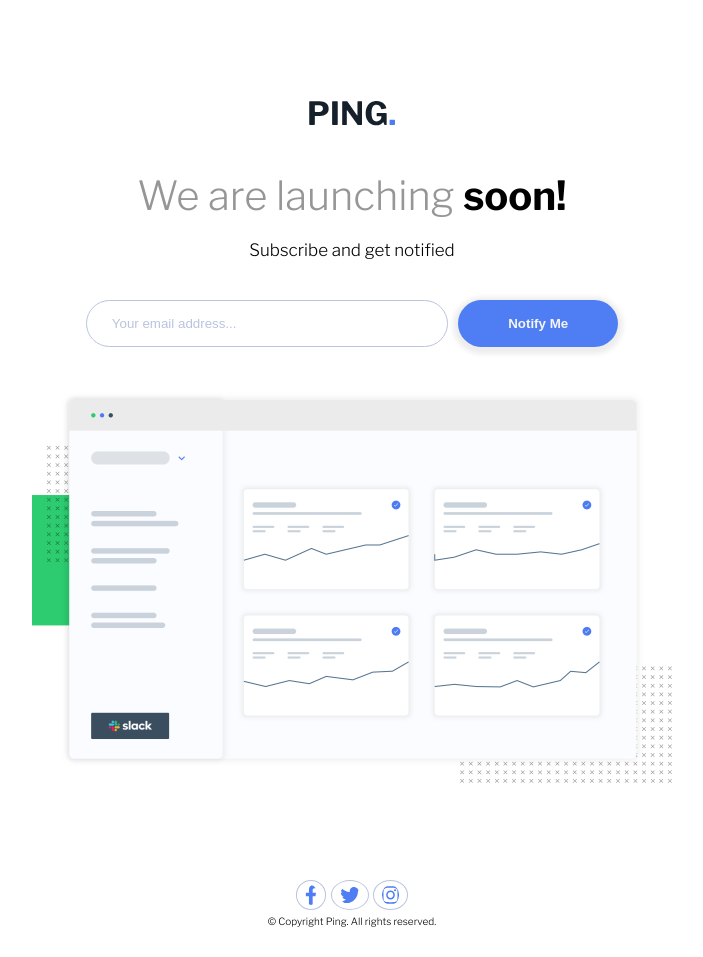
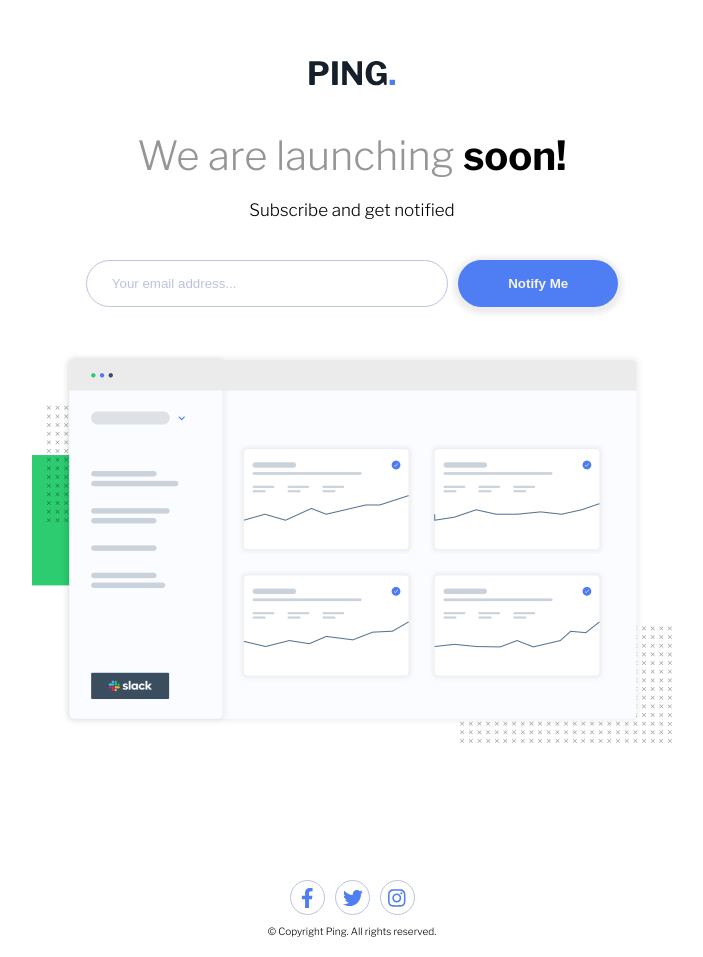
Before and after one commit to stefrotaru/ping-coming-soon-page, a plain HTML site: page index.html in a window 1280 px wide. Shown: the whole page, without its empty margins (288-991 px from the left). Drawn offline with nearby package versions, Linux system fonts and the light colour scheme.

Commit message:
Working pretty decent. Couple of bugs to be fixed

```diff
--- a/index.html
+++ b/index.html
@@ -16,32 +16,30 @@
     <h1 class="title">We are launching <span class="bold">soon!</span></h1>
     <p class="description">Subscribe and get notified</p>
 
-    <div class="subscribe">
-      <div class="input-container">
-        <input type="email" placeholder="Your email address..." class="subscribe__input">
-      </div>
+    <form class="subscribe">
+      <input type="email" placeholder="Your email address..." oninvalid="this.setCustomValidity(' ')" class="subscribe__input">
       <button class="subscribe__button">Notify Me</button>
       <span class="subscribe__input-error hide">Please provide a valid email address</span>
-      <!-- <p class="subscribe__input-error">Please provide a valid email address</p> -->
-    </div>
+    </form>
 
     <img src="./images/illustration-dashboard.png" alt="" class="ping-dashboard">
   </main>
 
   <footer class="socials">
     <div class="socials__logos">
-      <img src="./images/facebook-f.svg" alt="fb" class="socials__logo" height="24px">
-      <img src="./images/twitter.svg" alt="tw" class="socials__logo" height="24px">
-      <img src="./images/instagram.svg" alt="ig" class="socials__logo" height="24px">
+      <a href="https://facebook.com" class="socials__logo">
+        <svg height="20px" xmlns="http://www.w3.org/2000/svg" fill="#4f7df3" viewBox="0 0 320 512"><!--! Font Awesome Pro 6.2.0 by @fontawesome - https://fontawesome.com License - https://fontawesome.com/license (Commercial License) Copyright 2022 Fonticons, Inc. --><path d="M279.14 288l14.22-92.66h-88.91v-60.13c0-25.35 12.42-50.06 52.24-50.06h40.42V6.26S260.43 0 225.36 0c-73.22 0-121.08 44.38-121.08 124.72v70.62H22.89V288h81.39v224h100.17V288z"/></svg>
+      </a>
+      <a href="https://twitter.com" class="socials__logo">
+        <svg height="20px" xmlns="http://www.w3.org/2000/svg" fill="#4f7df3" viewBox="0 0 512 512"><!--! Font Awesome Pro 6.2.0 by @fontawesome - https://fontawesome.com License - https://fontawesome.com/license (Commercial License) Copyright 2022 Fonticons, Inc. --><path d="M459.37 151.716c.325 4.548.325 9.097.325 13.645 0 138.72-105.583 298.558-298.558 298.558-59.452 0-114.68-17.219-161.137-47.106 8.447.974 16.568 1.299 25.34 1.299 49.055 0 94.213-16.568 130.274-44.832-46.132-.975-84.792-31.188-98.112-72.772 6.498.974 12.995 1.624 19.818 1.624 9.421 0 18.843-1.3 27.614-3.573-48.081-9.747-84.143-51.98-84.143-102.985v-1.299c13.969 7.797 30.214 12.67 47.431 13.319-28.264-18.843-46.781-51.005-46.781-87.391 0-19.492 5.197-37.36 14.294-52.954 51.655 63.675 129.3 105.258 216.365 109.807-1.624-7.797-2.599-15.918-2.599-24.04 0-57.828 46.782-104.934 104.934-104.934 30.213 0 57.502 12.67 76.67 33.137 23.715-4.548 46.456-13.32 66.599-25.34-7.798 24.366-24.366 44.833-46.132 57.827 21.117-2.273 41.584-8.122 60.426-16.243-14.292 20.791-32.161 39.308-52.628 54.253z"/></svg>
+      </a>
+      <a href="https://instagram.com" class="socials__logo">
+        <svg height="20px" xmlns="http://www.w3.org/2000/svg" fill="#4f7df3" viewBox="0 0 448 512"><!--! Font Awesome Pro 6.2.0 by @fontawesome - https://fontawesome.com License - https://fontawesome.com/license (Commercial License) Copyright 2022 Fonticons, Inc. --><path d="M224.1 141c-63.6 0-114.9 51.3-114.9 114.9s51.3 114.9 114.9 114.9S339 319.5 339 255.9 287.7 141 224.1 141zm0 189.6c-41.1 0-74.7-33.5-74.7-74.7s33.5-74.7 74.7-74.7 74.7 33.5 74.7 74.7-33.6 74.7-74.7 74.7zm146.4-194.3c0 14.9-12 26.8-26.8 26.8-14.9 0-26.8-12-26.8-26.8s12-26.8 26.8-26.8 26.8 12 26.8 26.8zm76.1 27.2c-1.7-35.9-9.9-67.7-36.2-93.9-26.2-26.2-58-34.4-93.9-36.2-37-2.1-147.9-2.1-184.9 0-35.8 1.7-67.6 9.9-93.9 36.1s-34.4 58-36.2 93.9c-2.1 37-2.1 147.9 0 184.9 1.7 35.9 9.9 67.7 36.2 93.9s58 34.4 93.9 36.2c37 2.1 147.9 2.1 184.9 0 35.9-1.7 67.7-9.9 93.9-36.2 26.2-26.2 34.4-58 36.2-93.9 2.1-37 2.1-147.8 0-184.8zM398.8 388c-7.8 19.6-22.9 34.7-42.6 42.6-29.5 11.7-99.5 9-132.1 9s-102.7 2.6-132.1-9c-19.6-7.8-34.7-22.9-42.6-42.6-11.7-29.5-9-99.5-9-132.1s-2.6-102.7 9-132.1c7.8-19.6 22.9-34.7 42.6-42.6 29.5-11.7 99.5-9 132.1-9s102.7-2.6 132.1 9c19.6 7.8 34.7 22.9 42.6 42.6 11.7 29.5 9 99.5 9 132.1s2.7 102.7-9 132.1z"/></svg>
+      </a>
     </div>
     <p class="socials__copyright">&copy; Copyright Ping. All rights reserved.</p>
   </footer>
 
-  <!-- <footer>
-    <p class="attribution">
-      Challenge by <a href="https://www.frontendmentor.io?ref=challenge" target="_blank">Frontend Mentor</a>.
-      Coded by <a href="#">Your Name Here</a>.
-    </p>
-  </footer> -->
+  <script src="./main.js"></script>
 </body>
 </html>
--- /dev/null
+++ b/main.js
@@ -0,0 +1,36 @@
+const emailInputField = document.getElementsByClassName('subscribe__input');
+const notifyButton = document.querySelector('.subscribe__button');
+const emailErrorText = document.querySelector('.subscribe__input-error');
+
+let viewportWidth = 0;
+const queryWidth = 750;
+
+notifyButton.addEventListener('click', function (e) {
+    e.preventDefault();
+
+    viewportWidth = window.innerWidth;
+
+    if (!emailInputField[0].validity.valid) {
+        emailErrorText.classList.remove('hide');
+    } else {
+        emailErrorText.classList.add('hide');
+    };
+
+    if (!emailInputField[0].validity.valid && (viewportWidth < queryWidth)) {
+        notifyButton.classList.add('button-spacer');
+    } else {
+        notifyButton.classList.remove('button-spacer');
+    };
+});
+
+// Fixing a small bug that would mess up classes when changing viewport size while
+// getting the email check error
+window.addEventListener('resize', function () {
+    viewportWidth = window.innerWidth;
+
+    if (!emailInputField[0].validity.valid && (viewportWidth > queryWidth)) {
+        notifyButton.classList.remove('button-spacer');
+    } else if (!emailInputField[0].validity.valid && (viewportWidth < queryWidth)) {
+        notifyButton.classList.add('button-spacer');
+    }
+})
--- a/styles/styles.css
+++ b/styles/styles.css
@@ -36,7 +36,7 @@ body {
 }
 
 .container {
-    padding-block-start: 5rem;
+    padding-block-start: 3rem;
     min-height: 100vh;
     width: 70%;
     text-align: center;
@@ -69,19 +69,21 @@ body {
     justify-content: center;
 }
 
-.input-container {
-    /* display: flex;
-    flex-direction: column; */
-}
 .subscribe__input {
     width: calc(13rem + 8vw);
     padding: .75rem 1.25rem .75rem 1.25rem;
     border: 1px solid var(--secondary-pale-blue);
     border-radius: 2.5rem;
-    color: var(--secondary-pale-blue);
+    color: var(--primary-blue);
 }
 .subscribe__input::placeholder {
     color: var(--secondary-pale-blue);
+}
+.subscribe__input:focus-visible {
+    outline: 2px solid var(--primary-blue);
+}
+.subscribe__input:invalid {
+    outline: 2px solid var(--secondary-light-red);
 }
 .subscribe__input-error {
     font-size: .6rem;
@@ -101,6 +103,11 @@ body {
     font-weight: 600;
     border: none;
     border-radius: 2.5rem;
+
+    cursor: pointer;
+}
+.subscribe__button:hover {
+    filter: opacity(85%);
 }
 
 .ping-dashboard {
@@ -118,14 +125,30 @@ body {
 }
 
 .socials__logos {
+    margin-bottom: .5rem;
+    display: flex;
 }
 
 .socials__logo {
-    height: 30px;
-    width: auto;
+    text-align: center;
+    height: 35px;
+    width: 35px;
     border: 1px solid var(--secondary-pale-blue);
-    padding: .2rem .4rem .2rem .4rem;
+    padding: .35rem .35rem .35rem .35rem;
     border-radius: 50%;
+
+    cursor: pointer;
+}
+.socials__logo:nth-of-type(2),
+.socials__logo:nth-of-type(3) {
+    margin-left: .5rem;
+}
+.socials__logo:hover {
+    border: none;
+    background-color: var(--primary-blue);
+}
+.socials__logo:hover > svg {
+    fill: white;
 }
 
 .socials__copyright {
@@ -172,6 +195,7 @@ body {
 
     .ping-dashboard {
         width: 90%;
+        margin-block-start: 1.5rem;
     }
 }
 
@@ -182,6 +206,3 @@ body {
 .hide {
     display: none;
 }
-.show {
-    display: block;
-}
```
